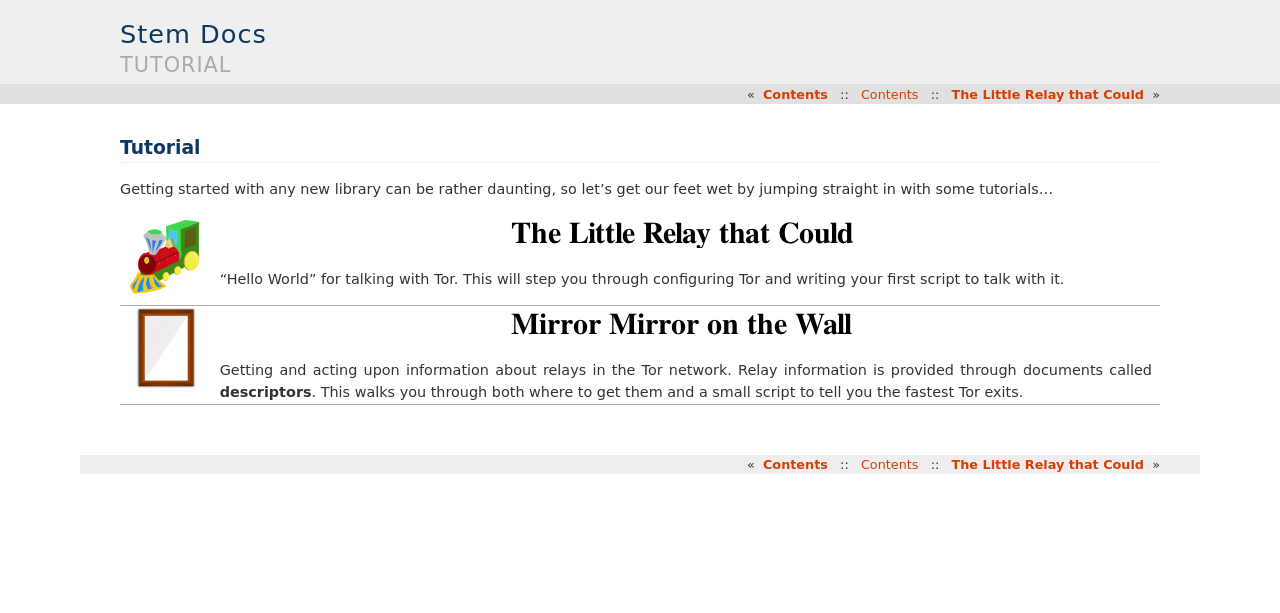
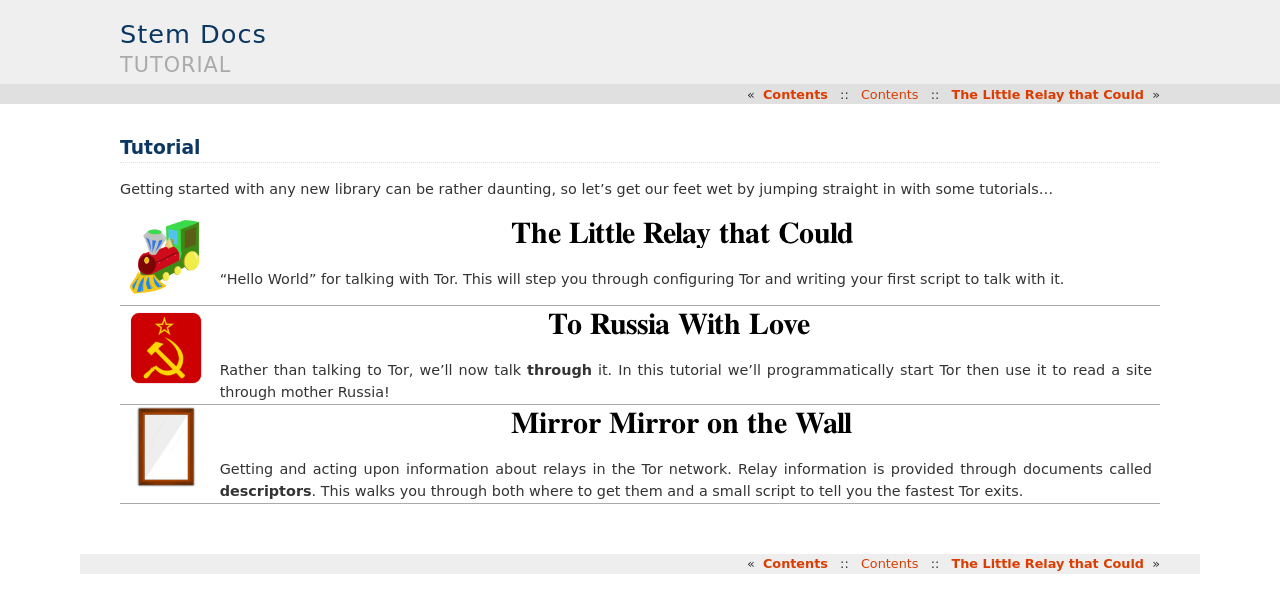
Before and after one commit to torproject/stem, a Sphinx documentation site: the page built from docs/tutorial.rst, in a window 1280 px wide. Shown: the top 613 px of the page. Built offline with Sphinx 7.4.7, drawn with Linux system fonts in a browser that asks for light colours.

Commit message:
'To Russia With Love' tutorial
Soviet themed tutorial for programmatically starting tor and reading a site
through it. I've been wanting to write this for quite a long time...

https://trac.torproject.org/7505

```diff
--- a/docs/contents.rst
+++ b/docs/contents.rst
@@ -6,6 +6,7 @@
 
    tutorial
    tutorial/the_little_relay_that_could
+   tutorial/to_russia_with_love
    tutorial/mirror_mirror_on_the_wall
 
    download
--- a/docs/tutorial.rst
+++ b/docs/tutorial.rst
@@ -8,6 +8,12 @@
      Author: Antroares
      License: Public Domain
      Alternate: https://openclipart.org/detail/1128/train-roadsign-by-ryanlerch
+
+   * To Russia With Love - soviet.png
+     Source: https://openclipart.org/detail/146017/flag-of-the-soviet-union-by-marxist-leninist
+     Author: Unknown
+     License: Public Domain (not a subject of copyright according the Russian civil code)
+     Alternate: https://openclipart.org/detail/85555/communist-sabbatarian-ribbon-by-rones-85555
 
    * Mirror Mirror On The Wall - mirror.png
      Source: https://openclipart.org/detail/152155/mirror-frame-by-gsagri04
@@ -31,6 +37,16 @@
        "Hello World" for talking with Tor. This will step you through
        configuring Tor and writing your first script to talk with it.
 
+   * - .. image:: /_static/section/tutorial/soviet.png
+          :target: tutorial/to_russia_with_love.html
+
+     - .. image:: /_static/label/to_russia_with_love.png
+          :target: tutorial/to_russia_with_love.html
+
+       Rather than talking to Tor, we'll now talk **through** it. In this
+       tutorial we'll programmatically start Tor then use it to read a site
+       through mother Russia!
+
    * - .. image:: /_static/section/tutorial/mirror.png
           :target: tutorial/mirror_mirror_on_the_wall.html
 
```
Also changed, not shown: docs/tutorial/to_russia_with_love.rst (added, +69 -0 lines), docs/_static/label/to_russia_with_love.png (added), docs/_static/locale_selection_output.png (added), docs/_static/section/tutorial/soviet.png (added), 1 other file.
